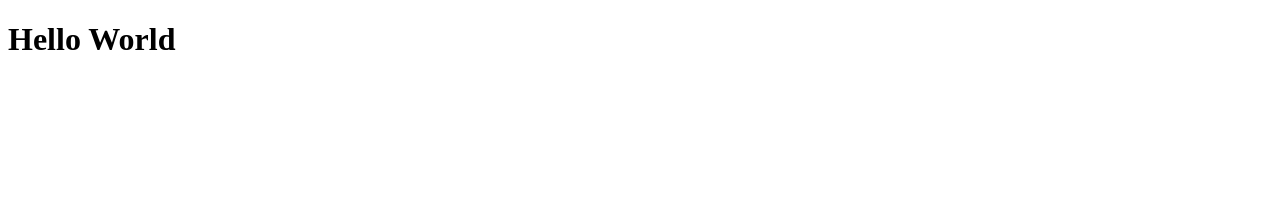
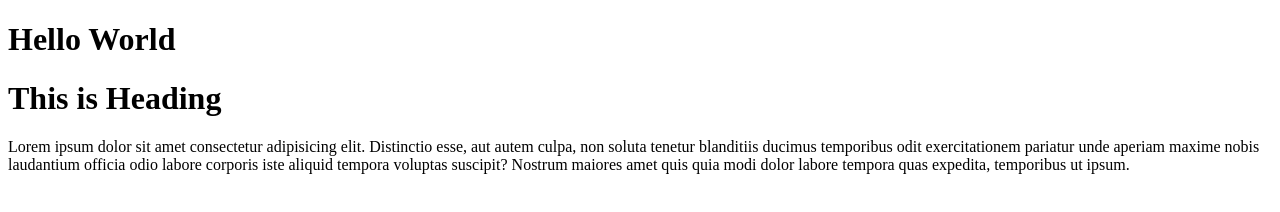
Before and after one commit to shyfullahsadi/test2, a plain HTML site: page index.html in a window 1280 px wide. Drawn offline with Linux system fonts and the light colour scheme.

Commit message:
second commit

```diff
--- a/index.html
+++ b/index.html
@@ -8,5 +8,7 @@
 <body>
 
     <h1>Hello World</h1>
+    <h1>This is Heading</h1>
+    <p>Lorem ipsum dolor sit amet consectetur adipisicing elit. Distinctio esse, aut autem culpa, non soluta tenetur blanditiis ducimus temporibus odit exercitationem pariatur unde aperiam maxime nobis laudantium officia odio labore corporis iste aliquid tempora voluptas suscipit? Nostrum maiores amet quis quia modi dolor labore tempora quas expedita, temporibus ut ipsum.</p>
 </body>
 </html>
```
